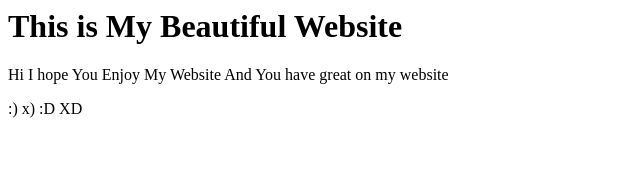
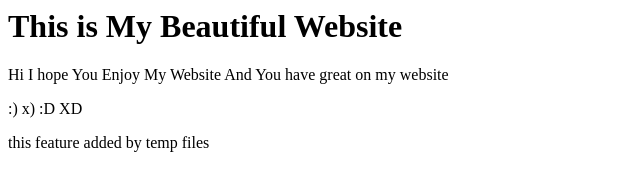
Before and after one commit to Amnishbeniwal/learning-devops, a plain HTML site: page index.html in a window 1280 px wide. Shown: the whole page, without its empty margins (0-640 px from the left). Drawn offline with Linux system fonts and the light colour scheme.

Commit message:
i added one new feature

```diff
--- a/index.html
+++ b/index.html
@@ -3,4 +3,5 @@
 <h1>This is My Beautiful Website</h1>
 <p>Hi I hope You Enjoy My Website And You have great on my website</p>
 <p>:) x) :D XD</p>
+<p>this feature added by temp files</p>
 </html>
```
